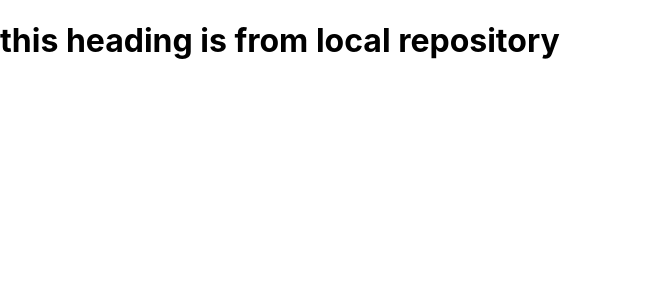
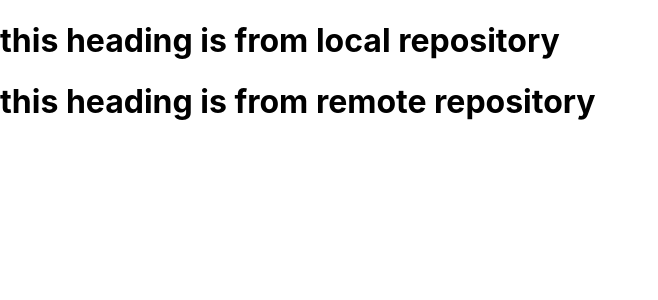
Before and after one commit to santhoshreddy500939/repo, a React (Create React App) app: page / in a window 1280 px wide. Shown: the top 300 px of the page, without its empty margins (0-658 px from the left). Built offline with nearby package versions, Linux system fonts and the light colour scheme.

Commit message:
Update App.js

```diff
--- a/src/App.js
+++ b/src/App.js
@@ -5,7 +5,7 @@ function App() {
   return (
     <div>
       <h1>this heading is from local repository</h1>
-
+      <h1> this heading is from remote repository</h1>
 
     </div>
   );
```
